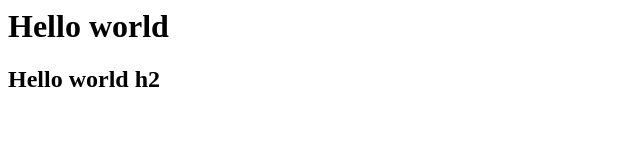
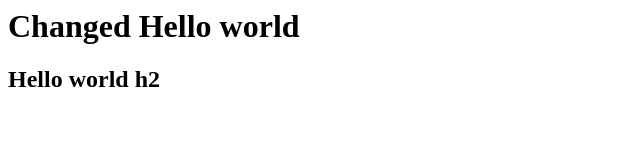
Before and after one commit to alex87k/test_project, a plain HTML site: page index.html in a window 1280 px wide. Shown: the whole page, without its empty margins (0-640 px from the left). Drawn offline with Linux system fonts and the light colour scheme.

Commit message:
h1 was changed index.html

```diff
--- a/index.html
+++ b/index.html
@@ -1,2 +1,2 @@
-<h1>Hello world</h1>
+<h1>Changed Hello world</h1>
 <h2>Hello world h2</h2>
```
